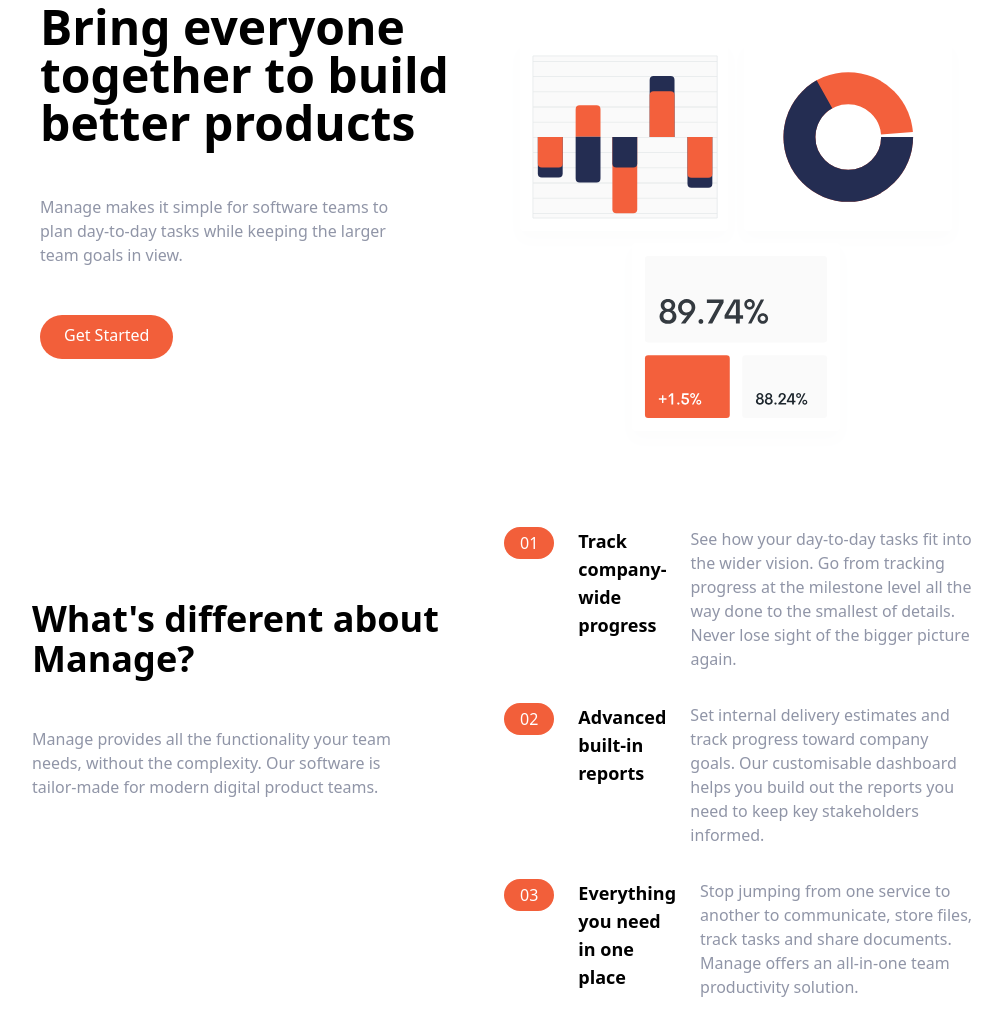
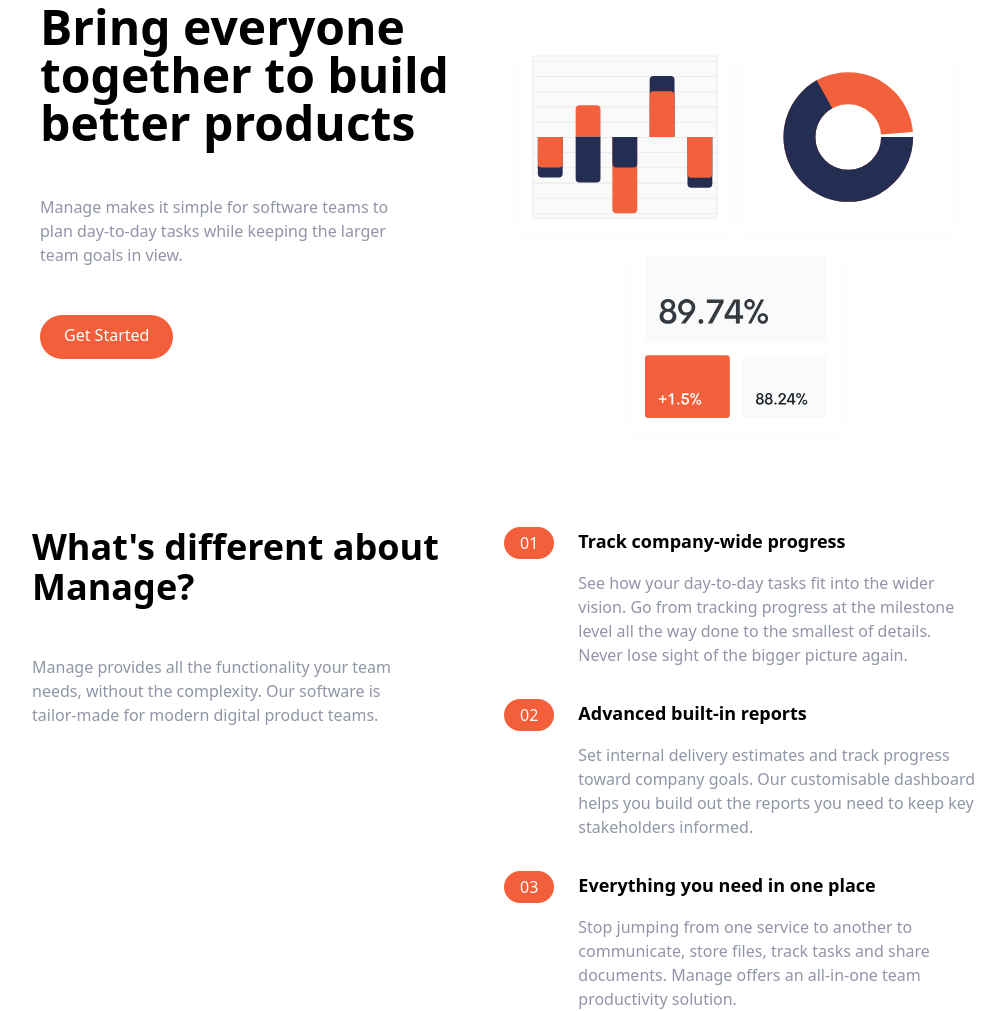
Before and after one commit to TaulantSela/tailwind-playground, a website: page index.html in a window 1280 px wide. Shown: the part 129-1140 px from the top of the page, without its empty margins (136-1141 px from the left). Drawn offline with Linux system fonts and the light colour scheme.

Commit message:
small adjustments

```diff
--- a/index.html
+++ b/index.html
@@ -7,6 +7,7 @@
     <link rel="stylesheet" href="css/main.css" />
     <title>Manage Landing Page</title>
   </head>
+
   <body>
     <!-- Navbar -->
     <nav class="relative container mx-auto p-6">
@@ -65,56 +66,112 @@
     <!-- Features -->
     <section id="features">
       <div
-        class="container flex flex-col md:flex-row items-center px-4 mx-auto mt-10 space-y-12 md:space-y-0"
+        class="container flex flex-col px-4 mx-auto mt-10 space-y-12 md:space-y-0 md:flex-row"
       >
-        <div class="flex flex-col mb-32 space-y-12 md:w-1/2">
-          <h2
-            class="max-w-md text-4xl font-bold text-center md:text-left"
-          >
+        <div class="flex flex-col space-y-12 md:w-1/2">
+          <h2 class="max-w-md text-4xl font-bold text-center md:text-left">
             What's different about Manage?
-          </h1>
+          </h2>
           <p class="max-w-sm text-center text-darkGrayishBlue md:text-left">
-            Manage provides all the functionality your team needs, without the complexity. Our software is tailor-made for modern digital product teams.
+            Manage provides all the functionality your team needs, without the
+            complexity. Our software is tailor-made for modern digital product
+            teams.
           </p>
         </div>
 
+        <!-- Numbered List -->
         <div class="flex flex-col space-y-8 md:w-1/2">
-
-            <div class="flex flex-col space-y-3 md:space-y-0 md:space-x-6 md:flex-row">
+          <!-- List Item 1 -->
+          <div
+            class="flex flex-col space-y-3 md:space-y-0 md:space-x-6 md:flex-row"
+          >
+            <!-- Heading -->
             <div class="rounded-l-full bg-brightRedSupLight md:bg-transparent">
               <div class="flex items-center space-x-2">
-                        <div class="px-4 py-2 text-white rounded-full bg-brightRed md:py-1">01</div>
-                        <h3 class="text-base font-bold md:mb-4 md:hidden">Track company-wide progress</h3>
+                <div
+                  class="px-4 py-2 text-white rounded-full md:py-1 bg-brightRed"
+                >
+                  01
+                </div>
+                <h3 class="text-base font-bold md:mb-4 md:hidden">
+                  Track company-wide progress
+                </h3>
               </div>
             </div>
-                <h3 class="hidden mb-4 text-lg font-bold md:block">Track company-wide progress</h3>
-                <p class="text-darkGrayishBlue">See how your day-to-day tasks fit into the wider vision. Go from tracking progress at the milestone level all the way done to the smallest of details. Never lose sight of the bigger picture again.</p>
+
+            <div>
+              <h3 class="hidden mb-4 text-lg font-bold md:block">
+                Track company-wide progress
+              </h3>
+              <p class="text-darkGrayishBlue">
+                See how your day-to-day tasks fit into the wider vision. Go from
+                tracking progress at the milestone level all the way done to the
+                smallest of details. Never lose sight of the bigger picture
+                again.
+              </p>
+            </div>
           </div>
 
-            <div class="flex flex-col space-y-3 md:space-y-0 md:space-x-6 md:flex-row">
+          <!-- List Item 2 -->
+          <div
+            class="flex flex-col space-y-3 md:space-y-0 md:space-x-6 md:flex-row"
+          >
+            <!-- Heading -->
             <div class="rounded-l-full bg-brightRedSupLight md:bg-transparent">
               <div class="flex items-center space-x-2">
-                        <div class="px-4 py-2 text-white rounded-full bg-brightRed md:py-1">02</div>
-                        <h3 class="text-base font-bold md:mb-4 md:hidden">Advanced built-in reports</h3>
+                <div
+                  class="px-4 py-2 text-white rounded-full md:py-1 bg-brightRed"
+                >
+                  02
+                </div>
+                <h3 class="text-base font-bold md:mb-4 md:hidden">
+                  Advanced built-in reports
+                </h3>
               </div>
             </div>
-                <h3 class="hidden mb-4 text-lg font-bold md:block">Advanced built-in reports</h3>
-                <p class="text-darkGrayishBlue">Set internal delivery estimates and track progress toward company goals. Our customisable dashboard helps you build out the reports you need to keep key stakeholders informed.</p>
+
+            <div>
+              <h3 class="hidden mb-4 text-lg font-bold md:block">
+                Advanced built-in reports
+              </h3>
+              <p class="text-darkGrayishBlue">
+                Set internal delivery estimates and track progress toward
+                company goals. Our customisable dashboard helps you build out
+                the reports you need to keep key stakeholders informed.
+              </p>
+            </div>
           </div>
 
-            <div class="flex flex-col space-y-3 md:space-y-0 md:space-x-6 md:flex-row">
+          <!-- List Item 3 -->
+          <div
+            class="flex flex-col space-y-3 md:space-y-0 md:space-x-6 md:flex-row"
+          >
+            <!-- Heading -->
             <div class="rounded-l-full bg-brightRedSupLight md:bg-transparent">
               <div class="flex items-center space-x-2">
-                        <div class="px-4 py-2 text-white rounded-full bg-brightRed md:py-1">03</div>
-                        <h3 class="text-base font-bold md:mb-4 md:hidden">Everything you need in one place</h3>
+                <div
+                  class="px-4 py-2 text-white rounded-full md:py-1 bg-brightRed"
+                >
+                  03
+                </div>
+                <h3 class="text-base font-bold md:mb-4 md:hidden">
+                  Everything you need in one place
+                </h3>
               </div>
             </div>
-                <h3 class="hidden mb-4 text-lg font-bold md:block">Everything you need in one place</h3>
-                <p class="text-darkGrayishBlue">Stop jumping from one service to another to communicate, store files, track tasks and share documents. Manage offers an all-in-one team productivity solution.</p>
+
+            <div>
+              <h3 class="hidden mb-4 text-lg font-bold md:block">
+                Everything you need in one place
+              </h3>
+              <p class="text-darkGrayishBlue">
+                Stop jumping from one service to another to communicate, store
+                files, track tasks and share documents. Manage offers an
+                all-in-one team productivity solution.
+              </p>
             </div>
-
           </div>
-
+        </div>
       </div>
     </section>
   </body>
```
Lines whose indentation alone changed are shown as unchanged.
